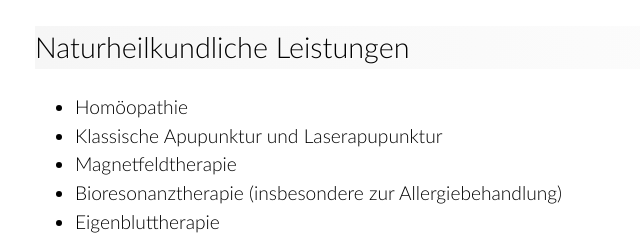
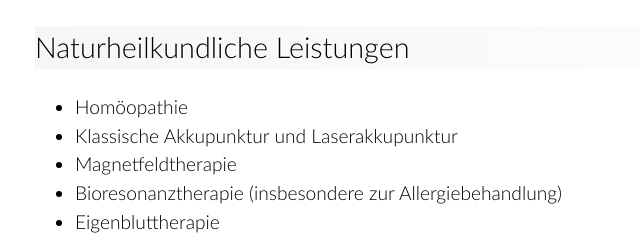
Before and after one commit to hansleidig/hansleidig.github.io, a plain HTML site: page index.html in a window 1280 px wide. Shown: the part 1360-1600 px from the top of the page, 105-745 px from the left. Drawn offline with Linux system fonts and the light colour scheme.

Commit message:
Typo fix

```diff
--- a/index.html
+++ b/index.html
@@ -100,7 +100,7 @@ Naturheilkundliche Leistungen
 
 <ul>
 <li>Homöopathie</li>
-<li>Klassische Apupunktur und Laserapupunktur</li>
+<li>Klassische Akkupunktur und Laserakkupunktur</li>
 <li>Magnetfeldtherapie</li>
 <li>Bioresonanztherapie (insbesondere zur Allergiebehandlung)</li>
 <li>Eigenbluttherapie</li>
```
